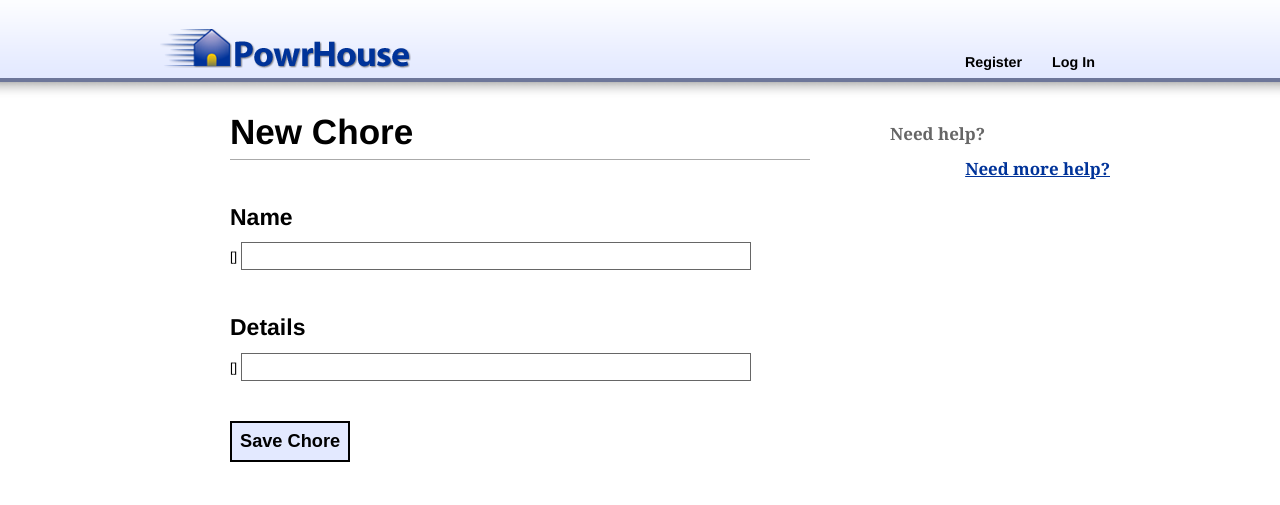
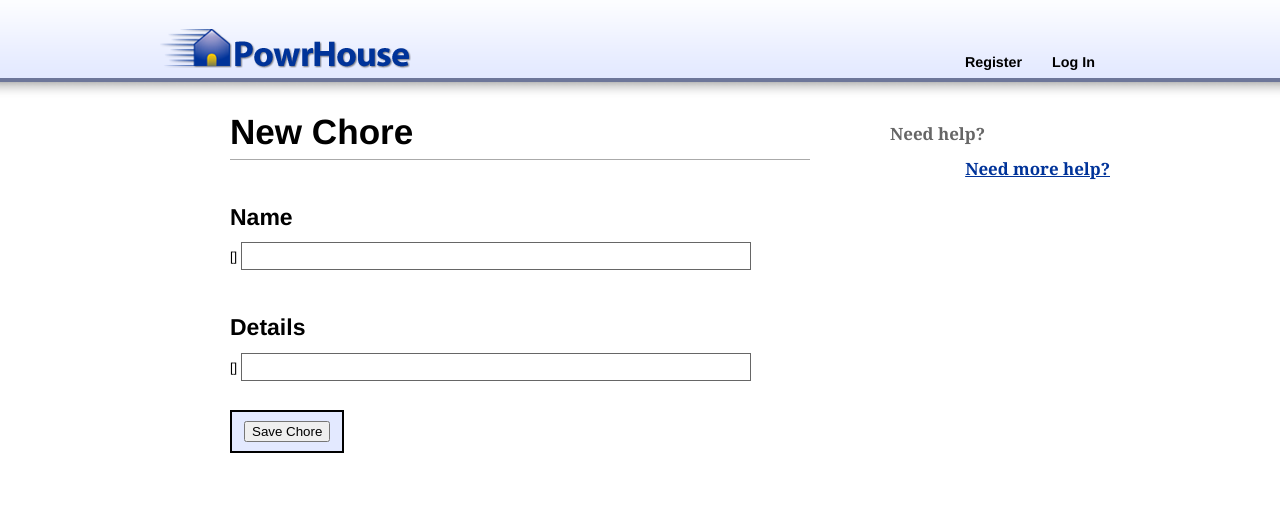
Before and after one commit to jakeboxer/powrhouse, a Django app: template chores/templates/chores/add.html in a window 1280 px wide. Shown: the top 505 px of the page. Run offline with Django 3.2, Linux system fonts and the light colour scheme; the template is opened without the code that fills it, so the values that code supplies are empty, except form fields; tables that the repository leaves empty hold one stand-in row (values such as "Sample post"); form fields are guessed from the names that the template uses.

Commit message:
Changed form submit button and added base js file

```diff
--- a/chores/templates/chores/add.html
+++ b/chores/templates/chores/add.html
@@ -19,6 +19,8 @@
 		{{ form.details }}
 	</fieldset>
 
-	<input type="submit" name="submit" id="submit" value="Save Chore" />
+	<span id="submit_wrapper">
+		<input type="submit" name="submit" value="Save Chore" />
+	</span>
 </form>
 {% endblock %}
--- a/media/css/base.css
+++ b/media/css/base.css
@@ -95,14 +95,13 @@ a {
     border: 1px solid #666;
 }
 
-#submit {
-    display: block;
-    padding: 8px;
+#submit_wrapper {
+    padding: 12px;
     border: 2px solid #000;
-    background-color: #e3e9ff;
+    background-color: #e3e9ff;/*
     color: #000;
     font-size: 140%;
-    font-weight: bold;
+    font-weight: bold;*/
 }
 
 /* Content end */
```
Also changed, not shown: media/js/base.js (added).
